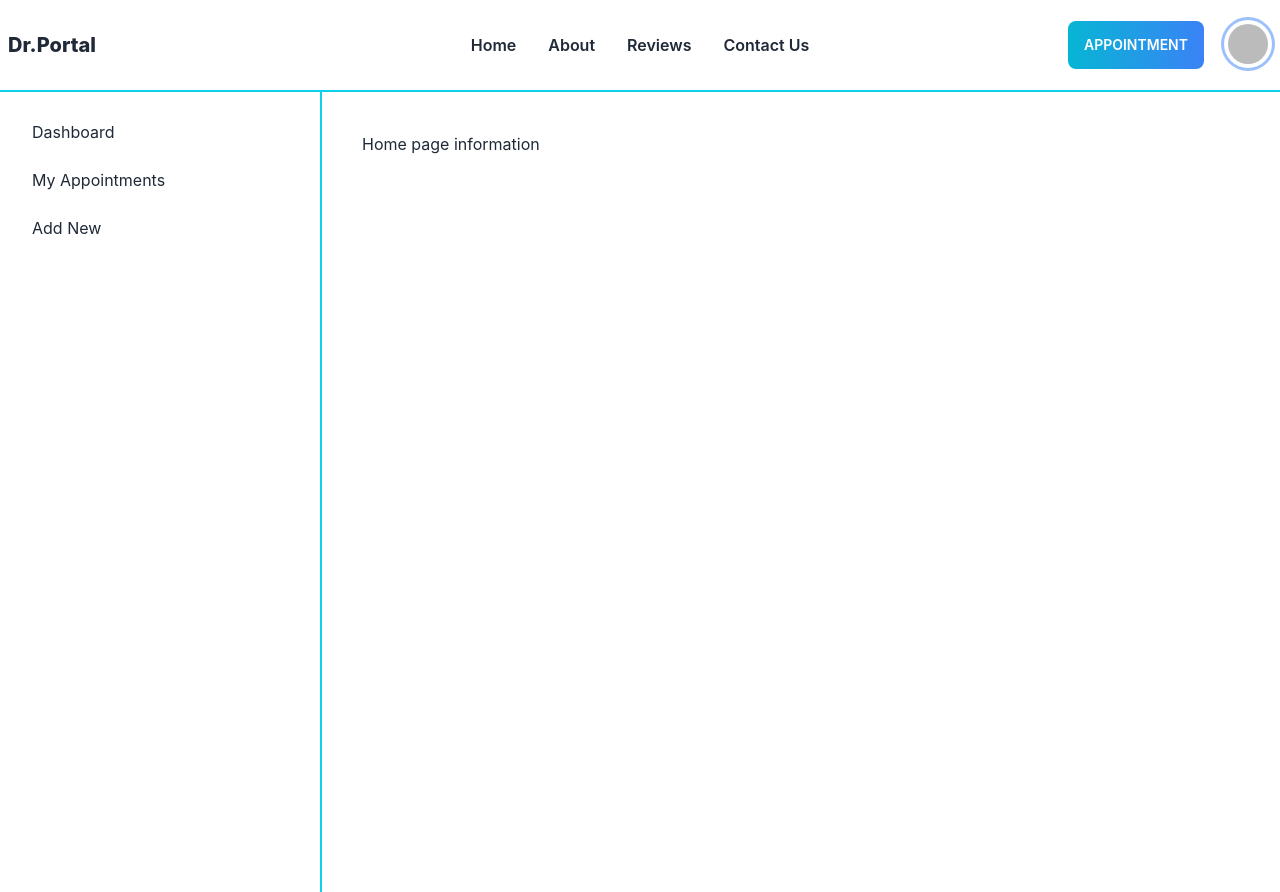
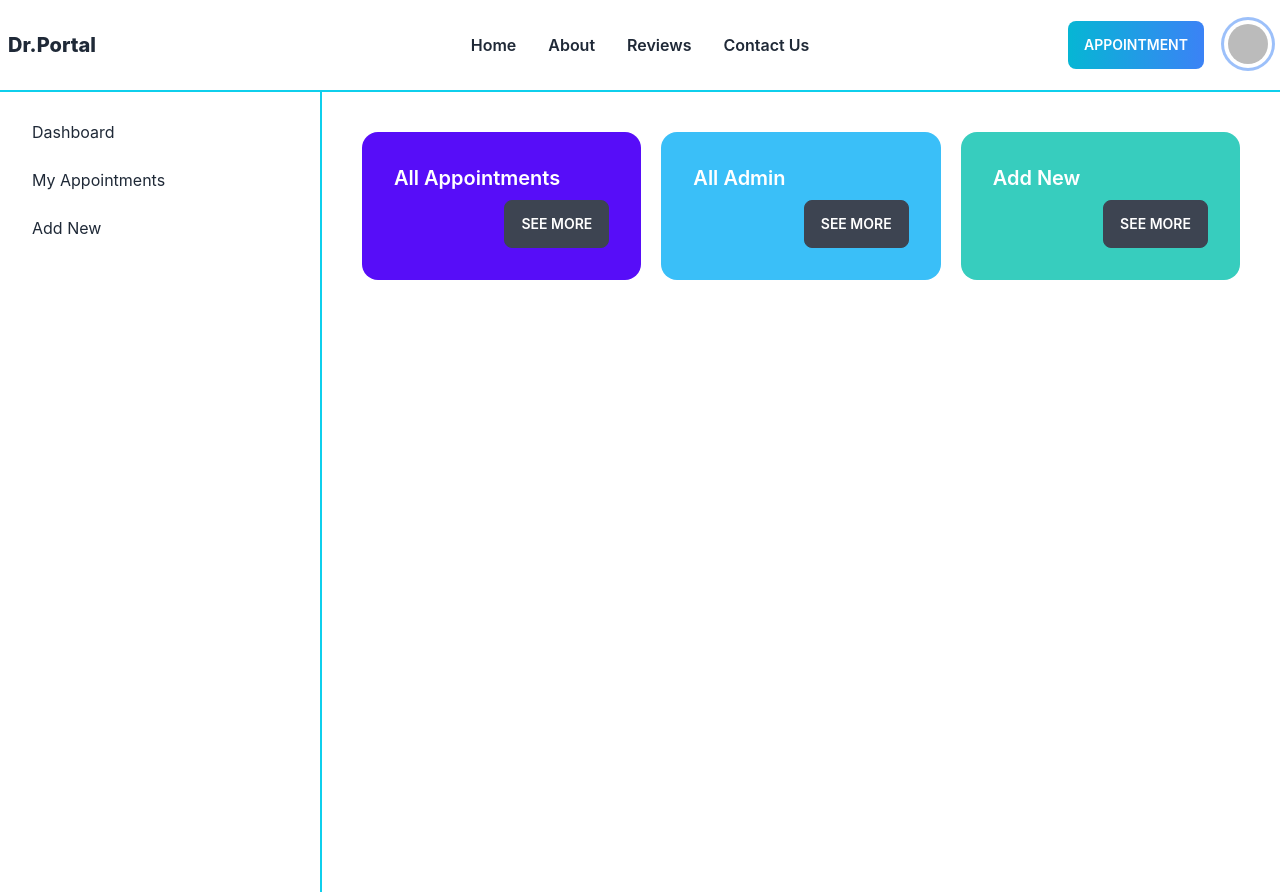
Before and after one commit to abuhasansarkar/doctors-portal-client-site, a React (Create React App) app: page /dashboard in a window 1280 px wide. Built offline with nearby package versions, Linux system fonts and the light colour scheme; no server answers; sample sign-in values are in the browser's storage.

Commit message:
Dashboard data fatching complate

```diff
--- a/src/conponents/Loading.jsx
+++ b/src/conponents/Loading.jsx
@@ -8,7 +8,7 @@ const Loading = () => {
           <div className="container space-y-10 relative">
             <div className="flex flex-col">
               <div className="flex flex-row space-x-16">
-                <div className="flex">
+                {/* <div className="flex">
                   <div className="relative">
                     <div
                       className="w-12 h-12 rounded-full absolute
@@ -48,7 +48,7 @@ const Loading = () => {
                                  border-4 border-dashed border-green-500 border-t-transparent"
                     ></div>
                   </div>
-                </div>
+                </div> */}
 
                 <div className="flex">
                   <div className="relative">
--- a/src/pages/Appointment/AvialableAppointments/AppointmentBookingModal.jsx
+++ b/src/pages/Appointment/AvialableAppointments/AppointmentBookingModal.jsx
@@ -89,6 +89,7 @@ const AppointmentBookingModal = ({
               name="name"
               required
               defaultValue={user?.displayName}
+              disabled
             />
 
             <input
--- a/src/pages/Dashboard/Dashboard.jsx
+++ b/src/pages/Dashboard/Dashboard.jsx
@@ -1,9 +1,36 @@
-import React from 'react';
+import React from "react";
+import { Link } from "react-router-dom";
 
 const Dashboard = () => {
   return (
-    <div>
-      <h1>Home page information</h1>
+    <div className="flex justify-between gap-5">
+      <div className="card w-96 bg-primary text-primary-content">
+        <div className="card-body">
+          <h2 className="card-title">All Appointments</h2>
+
+          <div className="card-actions justify-end">
+            <Link to='/dashboard/myappointments' className="btn">See More</Link>
+          </div>
+        </div>
+      </div>
+      <div className="card w-96 bg-info text-primary-content">
+        <div className="card-body">
+          <h2 className="card-title">All Admin</h2>
+
+          <div className="card-actions justify-end">
+            <Link to='/dashboard/myappointments' className="btn">See More</Link>
+          </div>
+        </div>
+      </div>
+      <div className="card w-96 bg-accent text-primary-content">
+        <div className="card-body">
+          <h2 className="card-title">Add New</h2>
+
+          <div className="card-actions justify-end">
+            <Link to='/dashboard/myappointments' className="btn">See More</Link>
+          </div>
+        </div>
+      </div>
     </div>
   );
 };
--- a/src/pages/Dashboard/DashboardLayout/DashboardMain.jsx
+++ b/src/pages/Dashboard/DashboardLayout/DashboardMain.jsx
@@ -7,7 +7,7 @@ const DashboardMain = () => {
      return (
           <>
       <Navbar></Navbar>
-      <div className="drawer drawer-mobile lg:max-w-[1400px] m-auto">
+      <div className="drawer drawer-mobile m-auto">
         <input id="my-drawer-2" type="checkbox" className="drawer-toggle" />
         <div className="drawer-content flex flex-col p-10">
           <Outlet></Outlet>
--- a/src/pages/Dashboard/MyAppointments/MyAppointments.jsx
+++ b/src/pages/Dashboard/MyAppointments/MyAppointments.jsx
@@ -1,11 +1,50 @@
-import React from 'react';
+import React, { useContext } from "react";
+import { AuthContext } from "../../../contents/AuthProvider";
+import { useQuery } from "@tanstack/react-query";
 
 const MyAppointments = () => {
-     return (
-          <div>
-               <h1>All appointments</h1>
-          </div>
-     );
+  const { user } = useContext(AuthContext);
+  const url = `http://localhost:5000/bookingsData?email=${user?.email}`;
+
+  const { data: bookings = [] } = useQuery({
+    queryKey: ["bookingsData", user?.email],
+    queryFn: async () => {
+      const res = await fetch(url);
+      const data = await res.json();
+      return data;
+    },
+  });
+
+  return (
+    <div className="overflow-x-auto w-full">
+      <table className="table w-full">
+        {/* head */}
+        <thead>
+          <tr>
+            <th></th>
+            <th>UserName</th>
+            <th>TreatmentName</th>
+            <th>BookingDate</th>
+            <th>BookingTime</th>
+            <th>Delete</th>
+          </tr>
+        </thead>
+        <tbody>
+          {/* row 1 */}
+          {bookings.map((booking, i) => (
+            <tr key={i}>
+              <th>{i+1}</th>
+              <td>{booking.userName}</td>
+              <td>{booking.treatmentName}</td>
+              <td>{booking.selectedDate}</td>
+              <td>{booking.selectedTimeSlots}</td>
+              <td><button className="btn btn-error">X</button></td>
+            </tr>
+          ))}
+        </tbody>
+      </table>
+    </div>
+  );
 };
 
 export default MyAppointments;
--- a/src/pages/Login/Login.jsx
+++ b/src/pages/Login/Login.jsx
@@ -11,8 +11,6 @@ const Login = () => {
   const location = useLocation();
 
   const from = location.state?.from?.pathname || "/";
-
-  console.log(from);
 
   const hendelLogin = (e) =>{
     e.preventDefault();
--- a/src/pages/Register/Register.jsx
+++ b/src/pages/Register/Register.jsx
@@ -18,7 +18,6 @@ const Register = () => {
     const name = form.name.value;
     const email = form.email.value;
     const password = form.password.value;
-
     // console.log(name, email, password);
 
     userRegister(email, password)
@@ -31,35 +30,51 @@ const Register = () => {
           displayName: name,
         };
         updateUser(userInfo)
+          .then(() => {
+            userData(name, email);
+          })
+          .catch((err) => console.log(err));
+        // console.log(user);
+        form.reset();
+
+      })
+      /* .then((result) => {
+        const user = result.user;
+        console.log(user);
+        toast("User Created Successfully.");
+        const userInfo = {
+          displayName: name,
+        };
+        updateUser(userInfo)
           .then(() => {})
           .catch((err) => console.log(err));
-        console.log(user);
-        form.reset();
-        navigate("/");
-      })
-      // .then((result) => {
-      //   const user = result.user;
-      //   console.log(user);
-      //   toast("User Created Successfully.");
-      //   const userInfo = {
-      //     displayName: name,
-      //   };
-      //   updateUser(userInfo)
-      //     .then(() => {})
-      //     .catch((err) => console.log(err));
-      // })
+      }) */
       .catch((error) => {
         const errorMessage = error.message;
         setErrorMessage(errorMessage);
       });
+  };
 
-    // userVerify()
-    //   .then(() => {
-    //     // Email verification sent!
-    //     // ...
-    //   })
-    //   .catch(() => {});
-  };
+  // Register user information send Database
+
+  const userData = (name, email) => {
+    const user = {
+      email,
+      name
+    }
+    fetch('http://localhost:5000/usersData', {
+      method: 'POST',
+      headers: {
+        'content-type': 'application/json'
+      },
+      body: JSON.stringify(user)
+    })
+    .then(res => res.json())
+    .then(data => {
+      console.log(data)
+      navigate("/");
+    })
+  }
 
   // Google Singin
 
--- a/src/pages/Shared/Navbar/Navbar.jsx
+++ b/src/pages/Shared/Navbar/Navbar.jsx
@@ -11,7 +11,7 @@ const Navbar = () => {
   const hendelLogout = () => {
     userLogout()
       .then(() => {
-        toast.success("Successfully Logout");
+        toast.error("Successfully Logout");
       })
       .catch((error) => {
         console.log(error);
```
